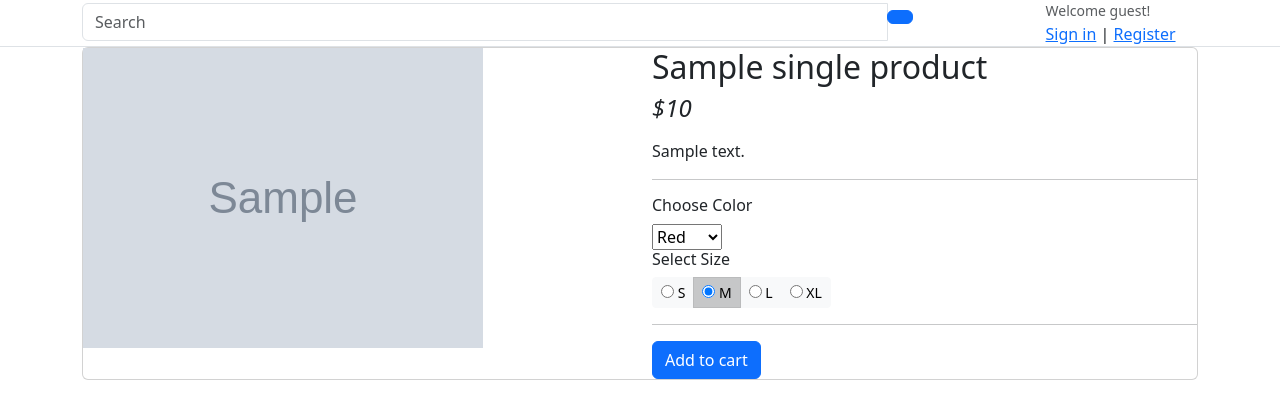
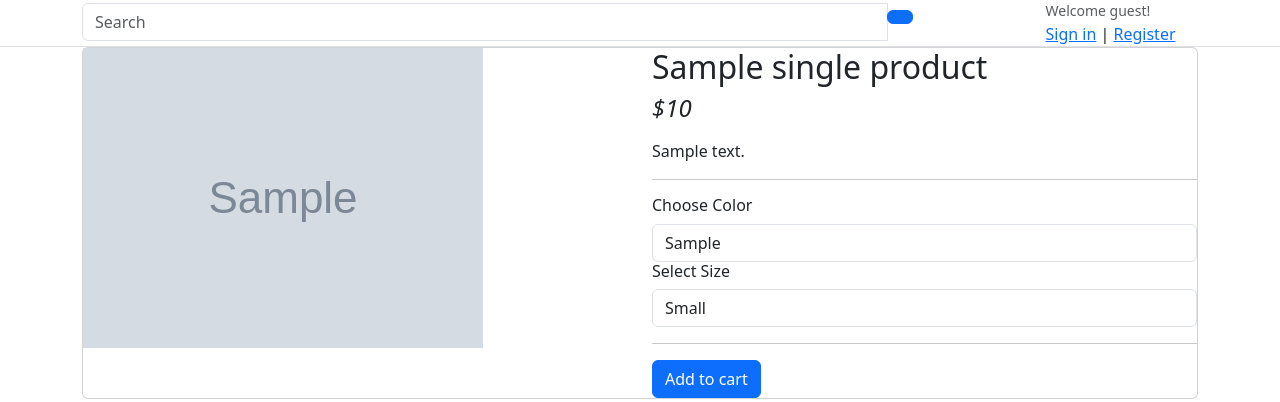
Before and after one commit to cristianalvarez1404/django-cart, a Django app: template templates/store/product_detail.html in a window 1280 px wide. Shown: the part 381-783 px from the top of the page. Run offline with Django 5.2, Linux system fonts and the light colour scheme; the template is opened without the code that fills it: most values are stand-ins (such as "Sample title", 1, 10 or a date in 2020); grey boxes marked "Sample" are stand-in pictures; some libraries are stand-ins or nearby versions.

Commit message:
adding select options

```diff
--- a/carts/views.py
+++ b/carts/views.py
@@ -12,6 +12,9 @@ def _cart_id(request):
   return cart
 
 def add_cart(request,product_id):
+  color = request.GET['color']
+  size = request.GET['size']
+
   product = Product.objects.get(id = product_id)
   try:
     cart = Cart.objects.get(cart_id = _cart_id(request=request))
--- a/templates/store/product_detail.html
+++ b/templates/store/product_detail.html
@@ -36,30 +36,21 @@
 			<div class="row">
 				<div class="item-option-select">
 					<h6>Choose Color</h6>
-						<select name="color">
-							<option value="red">Red</option>
-							<option value="yellow">Yellow</option>
-							<option value="green">Green</option>
+						<select name="color" class="form-control">
+							{% for i in single_product.variation_set.all %}
+								<option value="{{ i.variation_value}}">{{ i.variation_value}}</option>
+							{% endfor%}
 						</select>
 				</div>
 			</div> <!-- row.// -->
 			<div class="row">
 				<div class="item-option-select">
 					<h6>Select Size</h6>
-					<div class="btn-group btn-group-sm btn-group-toggle" data-toggle="buttons">
-						<label class="btn btn-light">
-							<input type="radio" name="radio_color"> S
-						</label>
-						<label class="btn btn-light active">
-							<input type="radio" name="radio_color" checked> M
-						</label>
-						<label class="btn btn-light">
-							<input type="radio" name="radio_color"> L
-						</label>
-						<label class="btn btn-light">
-							<input type="radio" name="radio_color"> XL
-						</label>
-					</div>
+					<select name="size" class="form-control">
+						<option value="small">Small</option>
+						<option value="medium">Medium</option>
+						<option value="large">Large</option>
+					</select>
 				</div>
 			</div> <!-- row.// -->
 			<hr>
```
Also changed, not shown: store/admin.py (+7 -1 lines), store/models.py (+15 -0 lines), db.sqlite3, store/migrations/0003_variation.py (added).
